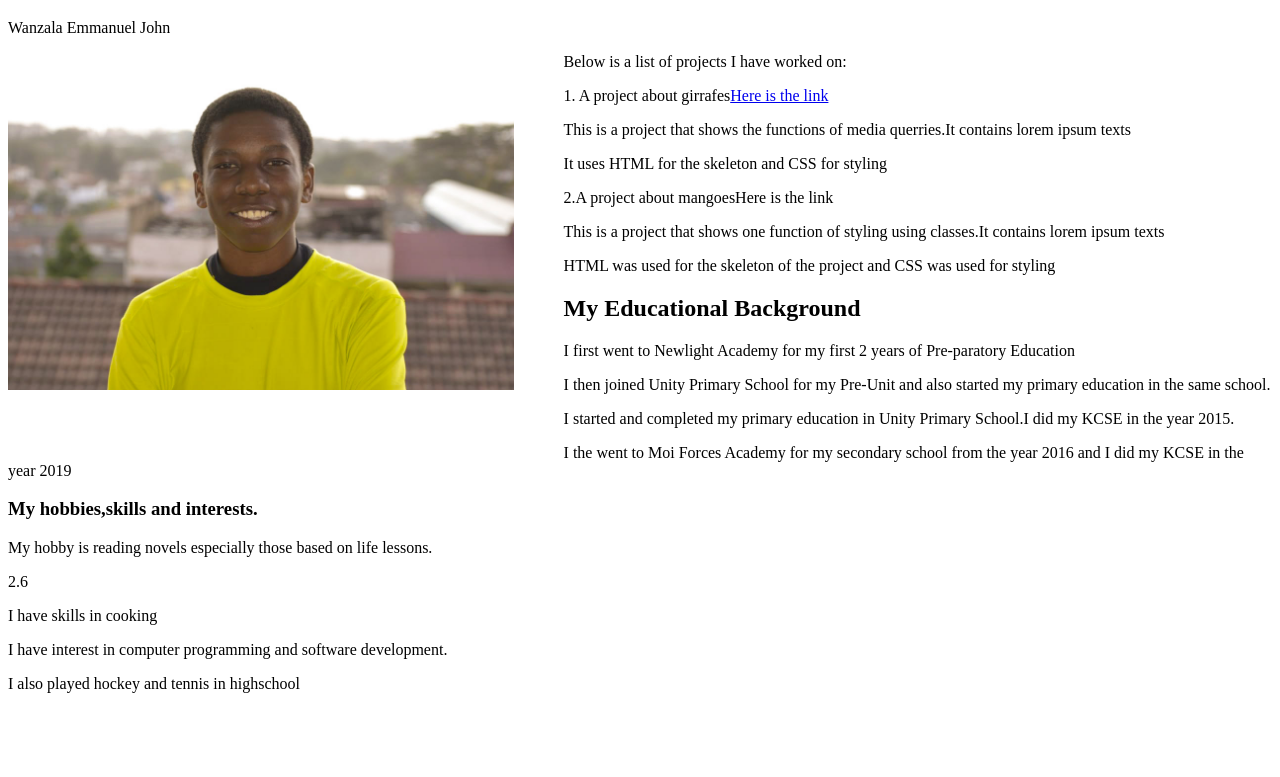
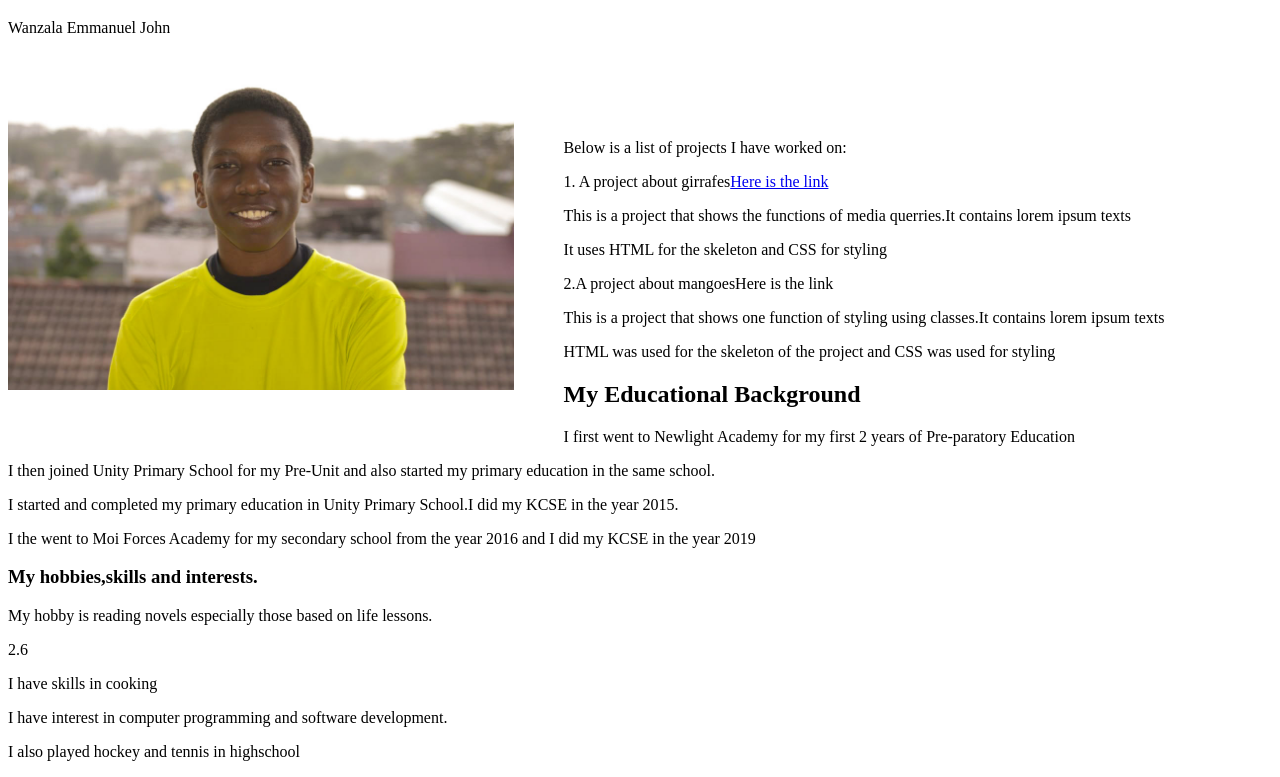
Before and after one commit to EmmanuelWanzala/portfolio, a plain HTML site: page index.html in a window 1280 px wide. Shown: the part 61-838 px from the top of the page. Before the commit the page ends 800 px from the top, so only its background shows below. Drawn offline with Linux system fonts and the light colour scheme.

Commit message:
styled div with class name one

```diff
--- a/CSS/styles.css
+++ b/CSS/styles.css
@@ -21,3 +21,6 @@ img{
     padding-right: 50px;
     padding-bottom: 60px;
 }
+.one{
+    padding-top:70px;
+}
--- a/index.html
+++ b/index.html
@@ -24,10 +24,12 @@
     <h1>MY WEB PORTFOLIO</h1>
           <P>Wanzala Emmanuel John</P>
           <img src="images/PSX_20200605_194115.jpg">
+          <div class="one">
           <p>Below is a list of projects I have worked on:</p>
           <p>1. A project about girrafes<a href="https://emmanuelwanzala.github.io/girrafe/">Here is the link</a></p>
           <p>This is a project that shows the functions of media querries.It contains lorem ipsum texts</p>
           <p>It uses HTML for the skeleton and CSS for styling</p>
+          </div>
     </sectionA>
     <div>
         <p>2.A project about mangoes<a>Here is the link</a></p>
```
